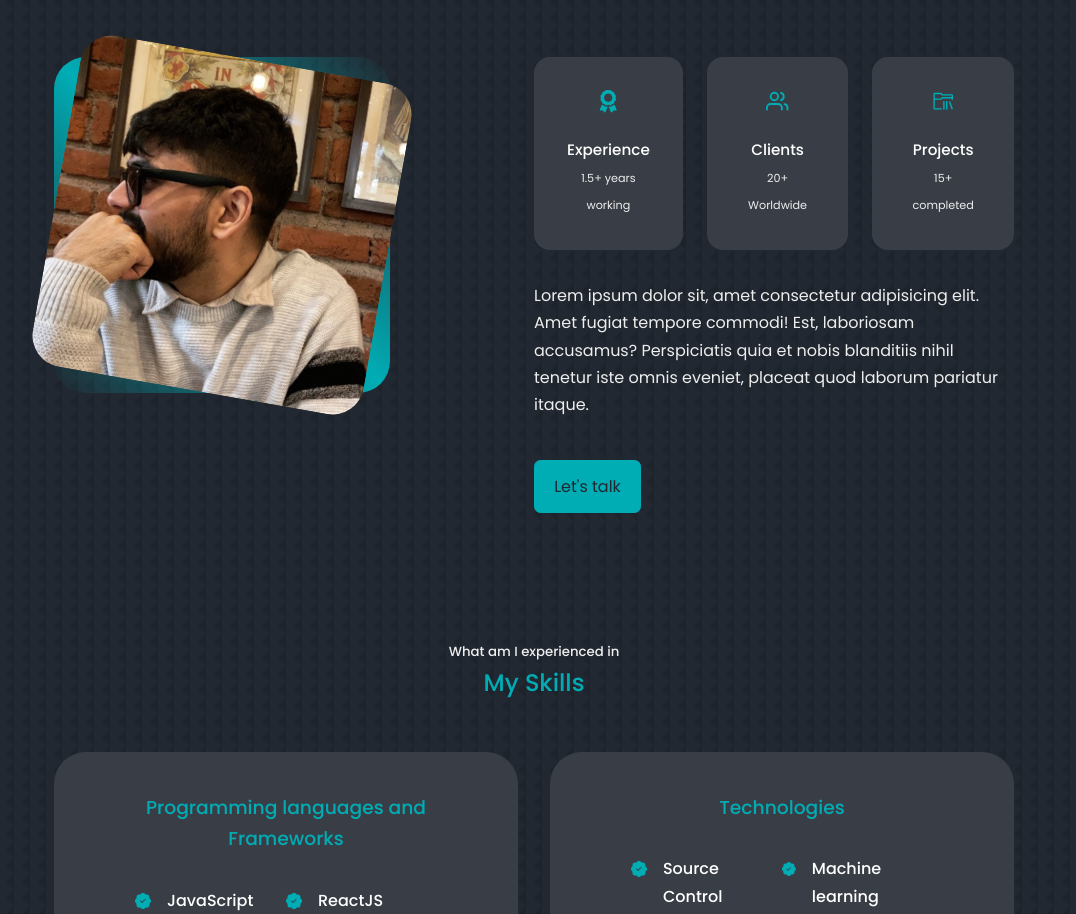
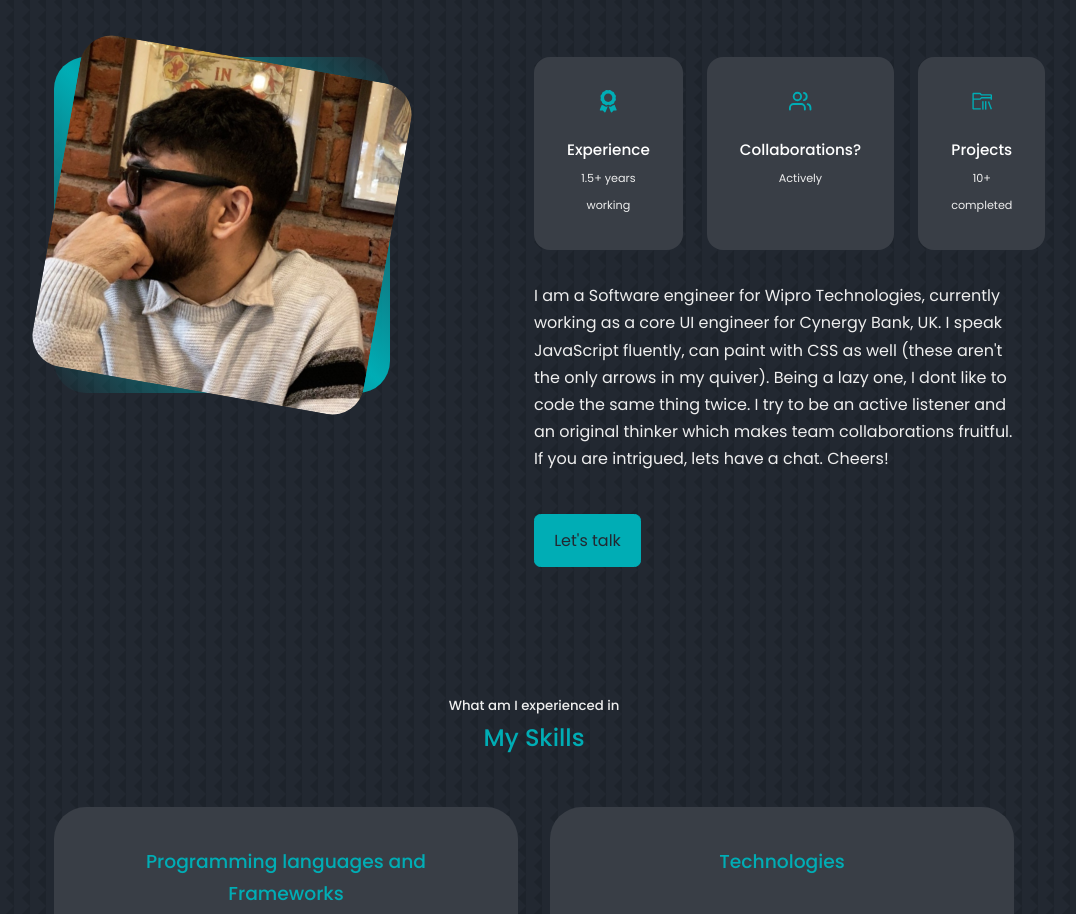
Before and after one commit to imshambles/portfolio, a React (Create React App) app: page / in a window 1280 px wide. Shown: the part 1302-2216 px from the top of the page, without its empty margins (106-1182 px from the left). Built offline with nearby package versions, Linux system fonts and the light colour scheme.

Commit message:
about section changed

```diff
--- a/src/components/about/About.jsx
+++ b/src/components/about/About.jsx
@@ -28,25 +28,28 @@ const About = () => {
 
             <article className="about_card">
               <FiUsers className="about_icon" />
-              <h5>Clients</h5>
-              <small>20+ Worldwide</small>
+              <h5>Collaborations?</h5>
+              <small>Actively</small>
             </article>
 
             <article className="about_card">
               <VscFolderLibrary className="about_icon" />
               <h5>Projects</h5>
-              <small>15+ completed</small>
+              <small>10+ completed</small>
             </article>
           </div>
           <p>
-              Lorem ipsum dolor sit, amet consectetur adipisicing elit. Amet
-              fugiat tempore commodi! Est, laboriosam accusamus? Perspiciatis
-              quia et nobis blanditiis nihil tenetur iste omnis eveniet, placeat
-              quod laborum pariatur itaque.
-            </p>
-            <a href="#contact" className="btn btn-primary">
-              Let's talk
-            </a>
+            I am a Software engineer for Wipro Technologies, currently working
+            as a core UI engineer for Cynergy Bank, UK. I speak JavaScript
+            fluently, can paint with CSS as well (these aren't the only arrows
+            in my quiver). Being a lazy one, I dont like to code the same thing
+            twice. I try to be an active listener and an original thinker which
+            makes team collaborations fruitful. If you are intrigued, lets have
+            a chat. Cheers!
+          </p>
+          <a href="#contact" className="btn btn-primary">
+            Let's talk
+          </a>
         </div>
       </div>
     </section>
```
